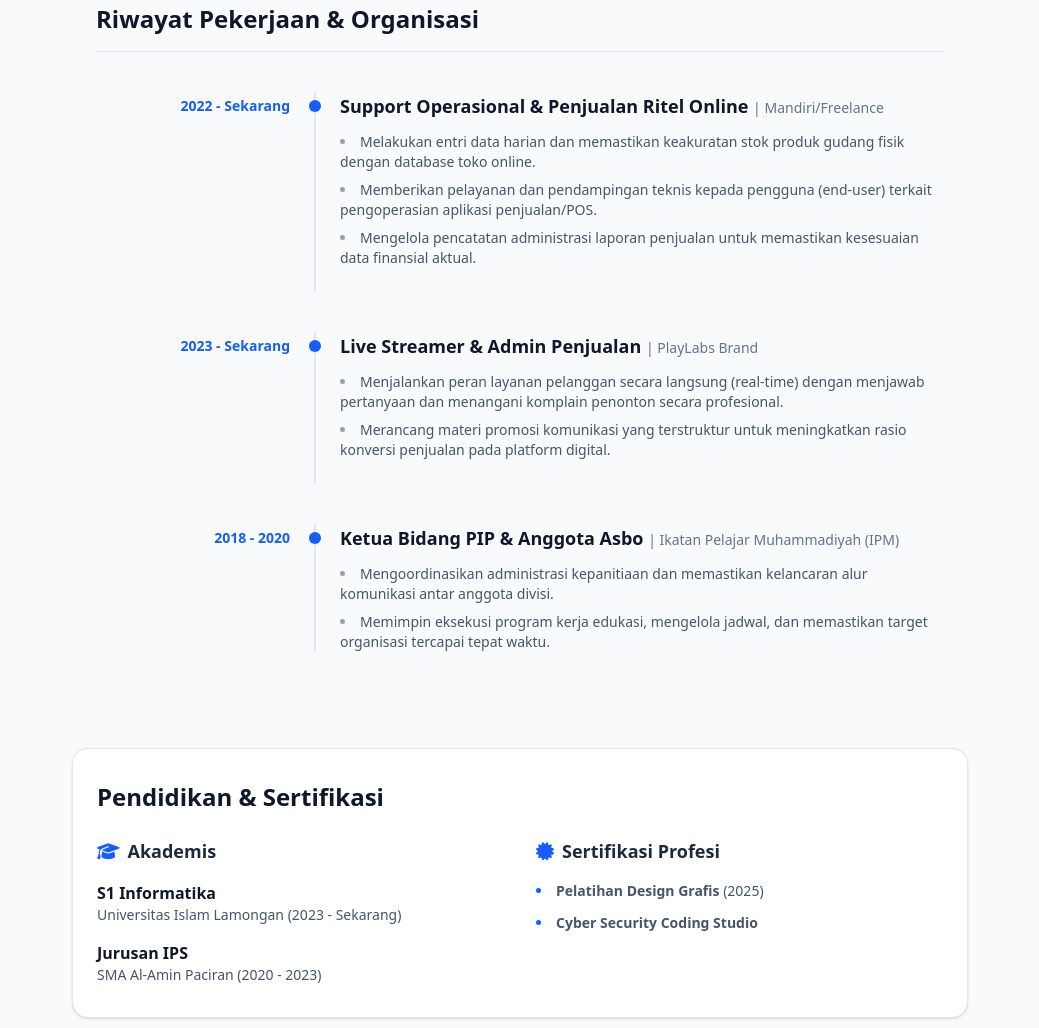
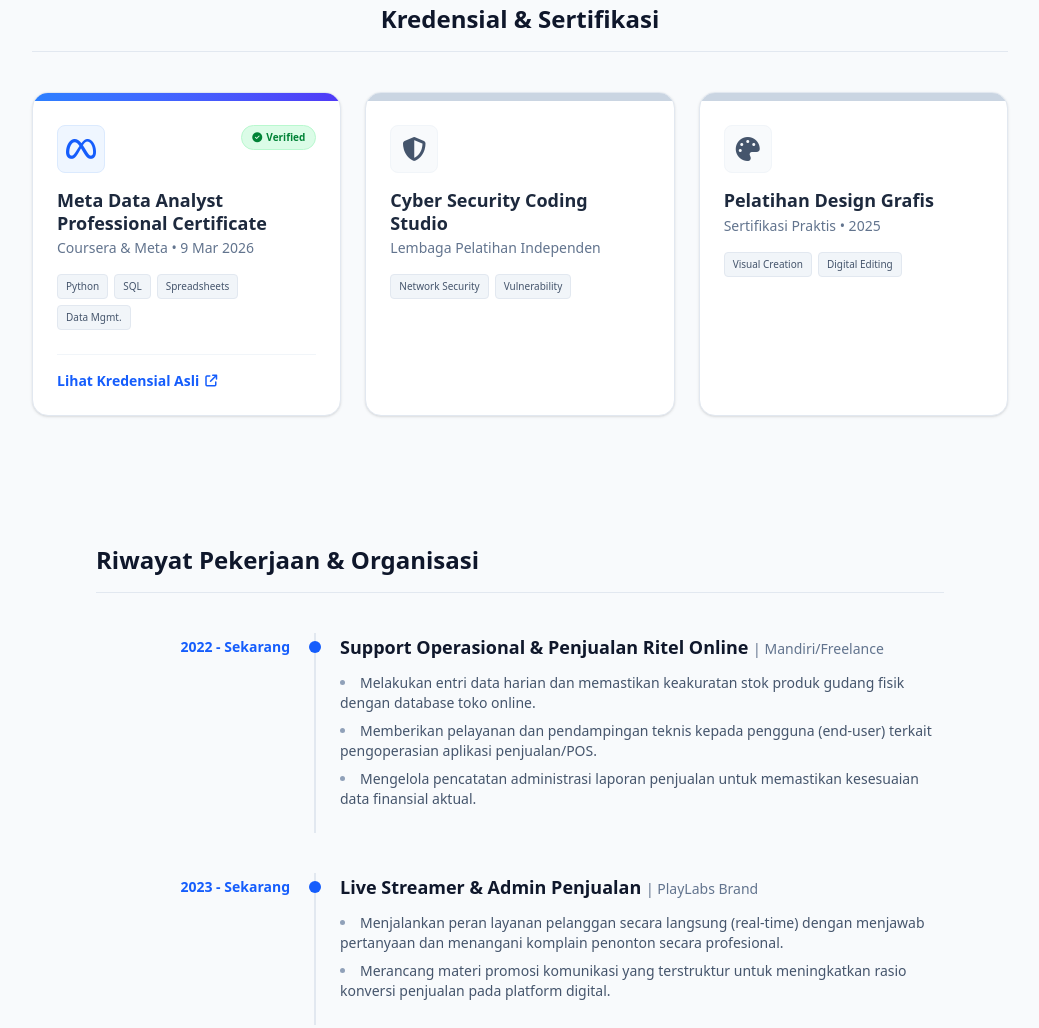
Before and after one commit to portofolioazhar/portofolio, a plain HTML site: page index.html in a window 1280 px wide. Shown: the part 1160-2188 px from the top of the page, without its empty margins (120-1159 px from the left). Drawn offline with nearby package versions, Linux system fonts and the light colour scheme.

Commit message:
Update index.html

```diff
--- a/index.html
+++ b/index.html
@@ -22,7 +22,7 @@
                     <a href="#profil" class="hover:text-blue-600 transition">Profil</a>
                     <a href="#pengalaman" class="hover:text-blue-600 transition">Pengalaman</a>
                     <a href="#keahlian" class="hover:text-blue-600 transition">Keahlian</a>
-                    <a href="#pendidikan" class="hover:text-blue-600 transition">Pendidikan</a>
+                    <a href="#sertifikasi" class="hover:text-blue-600 transition">Sertifikasi</a>
                 </div>
                 <a href="mailto:ytmumayyizun@gmail.com" class="bg-blue-600 hover:bg-blue-700 text-white px-5 py-2 rounded-lg text-sm font-medium transition shadow-md shadow-blue-500/20">
                     Hubungi Saya
@@ -37,11 +37,11 @@
 
             <!-- Tombol Interaktif Pengubah Profil -->
             <div class="inline-flex bg-white p-1.5 rounded-full border border-slate-200 shadow-sm mb-4">
-                <button onclick="switchRole('admin')" id="btn-admin" class="role-btn px-6 py-2 rounded-full text-sm font-bold transition-all bg-blue-600 text-white shadow-md">
+                <button onclick="switchRole('admin')" id="btn-admin" class="role-btn px-6 py-2 rounded-full text-sm font-bold transition-all bg-blue-600 text-white shadow-md cursor-pointer">
                     <i class="fa-solid fa-headset mr-2"></i>Admin & Cust. Service
                 </button>
-                <button onclick="switchRole('it')" id="btn-it" class="role-btn px-6 py-2 rounded-full text-sm font-medium transition-all text-slate-500 hover:text-slate-800">
-                    <i class="fa-solid fa-code mr-2"></i>IT & Programming
+                <button onclick="switchRole('it')" id="btn-it" class="role-btn px-6 py-2 rounded-full text-sm font-medium transition-all text-slate-500 hover:text-slate-800 cursor-pointer">
+                    <i class="fa-solid fa-code mr-2"></i>IT & Data Analyst
                 </button>
             </div>
 
@@ -64,6 +64,7 @@
         <section id="keahlian" class="max-w-5xl mx-auto px-4 sm:px-6 mt-32">
             <h2 class="text-2xl font-bold text-slate-900 text-center mb-10">Kompetensi Inti</h2>
 
+            <!-- SKILL ADMIN/CS -->
             <div id="skills-admin" class="grid grid-cols-2 md:grid-cols-4 gap-6 skill-section block">
                 <div class="bg-white p-6 rounded-xl border border-slate-200 shadow-sm text-center hover:-translate-y-1 transition">
                     <div class="w-12 h-12 mx-auto bg-blue-100 text-blue-600 rounded-lg flex items-center justify-center mb-4"><i class="fa-solid fa-users text-xl"></i></div>
@@ -87,16 +88,17 @@
                 </div>
             </div>
 
+            <!-- SKILL IT/DATA ANALYST -->
             <div id="skills-it" class="grid grid-cols-2 md:grid-cols-4 gap-6 skill-section hidden">
                 <div class="bg-white p-6 rounded-xl border border-slate-200 shadow-sm text-center hover:-translate-y-1 transition">
                     <div class="w-12 h-12 mx-auto bg-indigo-100 text-indigo-600 rounded-lg flex items-center justify-center mb-4"><i class="fa-brands fa-python text-xl"></i></div>
-                    <h3 class="font-bold text-slate-800">Pemrograman</h3>
-                    <p class="text-sm text-slate-500 mt-2">Python, Tkinter GUI, dan logika algoritma terstruktur.</p>
+                    <h3 class="font-bold text-slate-800">Pemrograman Python</h3>
+                    <p class="text-sm text-slate-500 mt-2">Automasi, Data Analytics, dan pembuatan GUI Tkinter.</p>
                 </div>
                 <div class="bg-white p-6 rounded-xl border border-slate-200 shadow-sm text-center hover:-translate-y-1 transition">
                     <div class="w-12 h-12 mx-auto bg-indigo-100 text-indigo-600 rounded-lg flex items-center justify-center mb-4"><i class="fa-solid fa-database text-xl"></i></div>
-                    <h3 class="font-bold text-slate-800">Manajemen Basis Data</h3>
-                    <p class="text-sm text-slate-500 mt-2">SQLite, integrasi data aplikasi, dan kueri dasar.</p>
+                    <h3 class="font-bold text-slate-800">Manajemen Data</h3>
+                    <p class="text-sm text-slate-500 mt-2">SQL Queries, Spreadsheets, OSEMN Framework, SQLite.</p>
                 </div>
                 <div class="bg-white p-6 rounded-xl border border-slate-200 shadow-sm text-center hover:-translate-y-1 transition">
                     <div class="w-12 h-12 mx-auto bg-indigo-100 text-indigo-600 rounded-lg flex items-center justify-center mb-4"><i class="fa-solid fa-shield-halved text-xl"></i></div>
@@ -104,14 +106,90 @@
                     <p class="text-sm text-slate-500 mt-2">Pemahaman jaringan dan identifikasi celah keamanan.</p>
                 </div>
                 <div class="bg-white p-6 rounded-xl border border-slate-200 shadow-sm text-center hover:-translate-y-1 transition">
-                    <div class="w-12 h-12 mx-auto bg-indigo-100 text-indigo-600 rounded-lg flex items-center justify-center mb-4"><i class="fa-solid fa-code text-xl"></i></div>
-                    <h3 class="font-bold text-slate-800">Web Development</h3>
-                    <p class="text-sm text-slate-500 mt-2">HTML, CSS, manajemen DNS dan routing website.</p>
+                    <div class="w-12 h-12 mx-auto bg-indigo-100 text-indigo-600 rounded-lg flex items-center justify-center mb-4"><i class="fa-solid fa-globe text-xl"></i></div>
+                    <h3 class="font-bold text-slate-800">Web Architecture</h3>
+                    <p class="text-sm text-slate-500 mt-2">HTML, CSS, dan optimasi SEO serta pemetaan DNS.</p>
                 </div>
             </div>
         </section>
 
-        <!-- PENGALAMAN KERJA BERSAMA -->
+        <!-- SERTIFIKASI PROFESIONAL (SECTION BARU) -->
+        <section id="sertifikasi" class="max-w-5xl mx-auto px-4 sm:px-6 mt-32">
+            <h2 class="text-2xl font-bold text-slate-900 text-center mb-10 border-b border-slate-200 pb-4">Kredensial & Sertifikasi</h2>
+
+            <div class="grid md:grid-cols-2 lg:grid-cols-3 gap-6">
+                <!-- KARTU 1: META DATA ANALYST (Unggulan) -->
+                <div class="bg-white rounded-2xl border border-slate-200 shadow-sm overflow-hidden hover:shadow-lg transition-all group flex flex-col relative">
+                    <!-- Pita Garis Atas -->
+                    <div class="h-2 w-full bg-gradient-to-r from-blue-500 to-indigo-600"></div>
+                    <div class="p-6 flex-1 flex flex-col">
+                        <div class="flex justify-between items-start mb-4">
+                            <div class="w-12 h-12 bg-blue-50 rounded-lg flex items-center justify-center border border-blue-100 text-blue-600">
+                                <i class="fa-brands fa-meta text-2xl"></i>
+                            </div>
+                            <span class="text-[10px] font-bold px-2.5 py-1 bg-green-100 text-green-700 rounded-full border border-green-200"><i class="fa-solid fa-check-circle mr-1"></i>Verified</span>
+                        </div>
+                        <h3 class="font-bold text-slate-800 text-lg leading-tight mb-1">Meta Data Analyst Professional Certificate</h3>
+                        <p class="text-sm text-slate-500 mb-4 font-medium">Coursera & Meta • 9 Mar 2026</p>
+
+                        <!-- Tags Keahlian -->
+                        <div class="flex flex-wrap gap-1.5 mb-6">
+                            <span class="text-[10px] bg-slate-100 text-slate-600 px-2 py-1 rounded border border-slate-200">Python</span>
+                            <span class="text-[10px] bg-slate-100 text-slate-600 px-2 py-1 rounded border border-slate-200">SQL</span>
+                            <span class="text-[10px] bg-slate-100 text-slate-600 px-2 py-1 rounded border border-slate-200">Spreadsheets</span>
+                            <span class="text-[10px] bg-slate-100 text-slate-600 px-2 py-1 rounded border border-slate-200">Data Mgmt.</span>
+                        </div>
+
+                        <!-- Link Verifikasi Asli -->
+                        <div class="mt-auto pt-4 border-t border-slate-100">
+                            <a href="https://coursera.org/verify/professional-cert/MMUT6YVW3HL1" target="_blank" class="text-sm text-blue-600 font-bold hover:text-blue-800 flex items-center transition-colors">
+                                Lihat Kredensial Asli <i class="fa-solid fa-arrow-up-right-from-square ml-1.5 text-xs"></i>
+                            </a>
+                        </div>
+                    </div>
+                </div>
+
+                <!-- KARTU 2: CYBER SECURITY -->
+                <div class="bg-white rounded-2xl border border-slate-200 shadow-sm overflow-hidden hover:shadow-lg transition-all group flex flex-col">
+                    <div class="h-2 w-full bg-slate-300 group-hover:bg-indigo-500 transition-colors"></div>
+                    <div class="p-6 flex-1 flex flex-col">
+                        <div class="flex justify-between items-start mb-4">
+                            <div class="w-12 h-12 bg-slate-50 rounded-lg flex items-center justify-center border border-slate-100 text-slate-600 group-hover:text-indigo-600 group-hover:bg-indigo-50 transition-colors">
+                                <i class="fa-solid fa-shield-halved text-2xl"></i>
+                            </div>
+                        </div>
+                        <h3 class="font-bold text-slate-800 text-lg leading-tight mb-1">Cyber Security Coding Studio</h3>
+                        <p class="text-sm text-slate-500 mb-4">Lembaga Pelatihan Independen</p>
+
+                        <div class="flex flex-wrap gap-1.5 mb-6">
+                            <span class="text-[10px] bg-slate-100 text-slate-600 px-2 py-1 rounded border border-slate-200">Network Security</span>
+                            <span class="text-[10px] bg-slate-100 text-slate-600 px-2 py-1 rounded border border-slate-200">Vulnerability</span>
+                        </div>
+                    </div>
+                </div>
+
+                <!-- KARTU 3: DESIGN GRAFIS -->
+                <div class="bg-white rounded-2xl border border-slate-200 shadow-sm overflow-hidden hover:shadow-lg transition-all group flex flex-col">
+                    <div class="h-2 w-full bg-slate-300 group-hover:bg-blue-400 transition-colors"></div>
+                    <div class="p-6 flex-1 flex flex-col">
+                        <div class="flex justify-between items-start mb-4">
+                            <div class="w-12 h-12 bg-slate-50 rounded-lg flex items-center justify-center border border-slate-100 text-slate-600 group-hover:text-blue-500 group-hover:bg-blue-50 transition-colors">
+                                <i class="fa-solid fa-palette text-2xl"></i>
+                            </div>
+                        </div>
+                        <h3 class="font-bold text-slate-800 text-lg leading-tight mb-1">Pelatihan Design Grafis</h3>
+                        <p class="text-sm text-slate-500 mb-4">Sertifikasi Praktis • 2025</p>
+
+                        <div class="flex flex-wrap gap-1.5 mb-6">
+                            <span class="text-[10px] bg-slate-100 text-slate-600 px-2 py-1 rounded border border-slate-200">Visual Creation</span>
+                            <span class="text-[10px] bg-slate-100 text-slate-600 px-2 py-1 rounded border border-slate-200">Digital Editing</span>
+                        </div>
+                    </div>
+                </div>
+            </div>
+        </section>
+
+        <!-- PENGALAMAN KERJA & ORGANISASI -->
         <section id="pengalaman" class="max-w-4xl mx-auto px-4 sm:px-6 mt-32">
             <h2 class="text-2xl font-bold text-slate-900 mb-10 border-b border-slate-200 pb-4">Riwayat Pekerjaan & Organisasi</h2>
 
@@ -147,7 +225,7 @@
                     </div>
                 </div>
 
-                <!-- Pengalaman 3 (Organisasi / Leadership) -->
+                <!-- Pengalaman 3 (Organisasi) -->
                 <div class="relative pl-8 md:pl-0">
                     <div class="md:grid md:grid-cols-4 md:gap-6">
                         <div class="md:col-span-1 mb-2 md:mb-0 text-sm font-bold text-blue-600 md:text-right mt-1">2018 - 2020</div>
@@ -164,29 +242,24 @@
             </div>
         </section>
 
-        <!-- PENDIDIKAN & SERTIFIKASI -->
-        <section id="pendidikan" class="max-w-4xl mx-auto px-4 sm:px-6 mt-24 bg-white rounded-2xl p-8 border border-slate-200 shadow-sm">
-            <h2 class="text-2xl font-bold text-slate-900 mb-6">Pendidikan & Sertifikasi</h2>
-            <div class="grid md:grid-cols-2 gap-8">
-                <div>
-                    <h3 class="font-bold text-slate-800 text-lg mb-4"><i class="fa-solid fa-graduation-cap text-blue-600 mr-2"></i>Akademis</h3>
-                    <div class="space-y-4">
-                        <div>
-                            <p class="font-semibold text-slate-900">S1 Informatika</p>
-                            <p class="text-sm text-slate-600">Universitas Islam Lamongan (2023 - Sekarang)</p>
-                        </div>
-                        <div>
-                            <p class="font-semibold text-slate-900">Jurusan IPS</p>
-                            <p class="text-sm text-slate-600">SMA Al-Amin Paciran (2020 - 2023)</p>
-                        </div>
+        <!-- PENDIDIKAN -->
+        <section id="pendidikan" class="max-w-4xl mx-auto px-4 sm:px-6 mt-24">
+            <h2 class="text-2xl font-bold text-slate-900 mb-6 text-center">Riwayat Akademis</h2>
+            <div class="bg-white rounded-2xl p-8 border border-slate-200 shadow-sm flex flex-col md:flex-row gap-8 justify-around text-center md:text-left">
+                <div class="flex items-center flex-col md:flex-row gap-4">
+                    <div class="w-14 h-14 bg-blue-50 text-blue-600 rounded-full flex items-center justify-center text-2xl"><i class="fa-solid fa-graduation-cap"></i></div>
+                    <div>
+                        <p class="font-bold text-slate-900 text-lg">S1 Informatika</p>
+                        <p class="text-sm text-slate-600">Universitas Islam Lamongan (2023 - Sekarang)</p>
                     </div>
                 </div>
-                <div>
-                    <h3 class="font-bold text-slate-800 text-lg mb-4"><i class="fa-solid fa-certificate text-blue-600 mr-2"></i>Sertifikasi Profesi</h3>
-                    <ul class="space-y-3 text-sm text-slate-600 list-disc list-inside marker:text-blue-600">
-                        <li><strong>Pelatihan Design Grafis</strong> (2025)</li>
-                        <li><strong>Cyber Security Coding Studio</strong></li>
-                    </ul>
+                <div class="hidden md:block w-px bg-slate-200 h-16"></div>
+                <div class="flex items-center flex-col md:flex-row gap-4">
+                    <div class="w-14 h-14 bg-slate-50 text-slate-400 rounded-full flex items-center justify-center text-xl"><i class="fa-solid fa-school"></i></div>
+                    <div>
+                        <p class="font-bold text-slate-900 text-lg">Jurusan IPS</p>
+                        <p class="text-sm text-slate-600">SMA Al-Amin Paciran (2020 - 2023)</p>
+                    </div>
                 </div>
             </div>
         </section>
@@ -200,7 +273,6 @@
     <!-- INTERACTIVE JAVASCRIPT: LOGIKA DUAL-TRACK -->
     <script>
         function switchRole(role) {
-            // Definisikan elemen
             const btnAdmin = document.getElementById('btn-admin');
             const btnIt = document.getElementById('btn-it');
             const heroHighlight = document.getElementById('hero-highlight');
@@ -210,30 +282,24 @@
             const skillsIt = document.getElementById('skills-it');
 
             if (role === 'admin') {
-                // Style Tombol
-                btnAdmin.className = "role-btn px-6 py-2 rounded-full text-sm font-bold transition-all bg-blue-600 text-white shadow-md";
-                btnIt.className = "role-btn px-6 py-2 rounded-full text-sm font-medium transition-all text-slate-500 hover:text-slate-800";
+                btnAdmin.className = "role-btn px-6 py-2 rounded-full text-sm font-bold transition-all bg-blue-600 text-white shadow-md cursor-pointer";
+                btnIt.className = "role-btn px-6 py-2 rounded-full text-sm font-medium transition-all text-slate-500 hover:text-slate-800 cursor-pointer";
 
-                // Ubah Teks Hero
                 heroHighlight.innerText = "Pelayanan Pelanggan & Tata Kelola Data";
                 heroHighlight.className = "text-blue-600";
                 heroDesc.innerText = "Saya adalah komunikator yang andal dengan pengalaman kuat di bidang administrasi data, dukungan operasional ritel, dan layanan pelanggan (Customer Service). Berdedikasi untuk memberikan pengalaman pelanggan terbaik dan menjaga akurasi sistem operasional perusahaan.";
 
-                // Tampilkan Skill Admin, Sembunyikan IT
                 skillsAdmin.classList.remove('hidden');
                 skillsIt.classList.add('hidden');
 
             } else if (role === 'it') {
-                // Style Tombol
-                btnIt.className = "role-btn px-6 py-2 rounded-full text-sm font-bold transition-all bg-indigo-600 text-white shadow-md";
-                btnAdmin.className = "role-btn px-6 py-2 rounded-full text-sm font-medium transition-all text-slate-500 hover:text-slate-800";
+                btnIt.className = "role-btn px-6 py-2 rounded-full text-sm font-bold transition-all bg-indigo-600 text-white shadow-md cursor-pointer";
+                btnAdmin.className = "role-btn px-6 py-2 rounded-full text-sm font-medium transition-all text-slate-500 hover:text-slate-800 cursor-pointer";
 
-                // Ubah Teks Hero
-                heroHighlight.innerText = "Pengembangan Sistem & Arsitektur Logika";
+                heroHighlight.innerText = "Analisis Data & Pengembangan Sistem";
                 heroHighlight.className = "text-indigo-600";
-                heroDesc.innerText = "Mahasiswa Informatika yang merancang dan mengembangkan aplikasi desktop fungsional serta optimalisasi arsitektur web. Terbiasa memecahkan masalah komputasi kompleks dengan Python, manipulasi basis data SQLite, dan pengamanan struktur logika kode.";
+                heroDesc.innerText = "Mahasiswa Informatika tersertifikasi Meta Data Analyst yang merangkum data SQL kompleks menjadi wawasan bisnis. Berpengalaman dalam logika bahasa Python, manipulasi basis data, serta optimalisasi alur kerja digital.";
 
-                // Tampilkan Skill IT, Sembunyikan Admin
                 skillsIt.classList.remove('hidden');
                 skillsAdmin.classList.add('hidden');
             }
```
